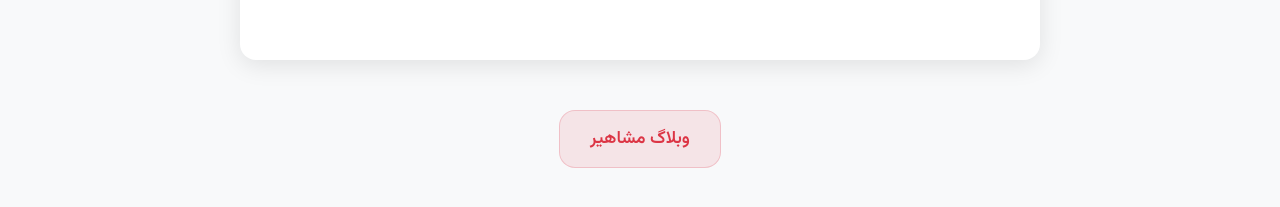
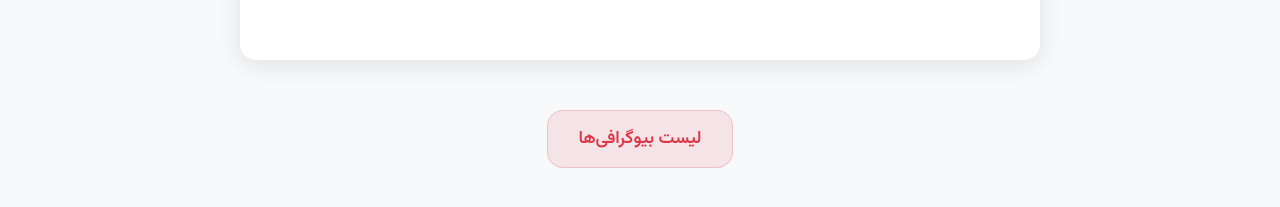
Before and after one commit to darkblog/darkblog.github.io, a Jekyll site: the page built from _posts/2025-7-5-68.md, in a window 1280 px wide and 900 px high, scrolled down 1654 px. Shown: the part 684-891 px from the top of the window. Built offline with Jekyll 4.4.1, drawn with Linux system fonts in a browser that asks for light colours; nearby versions of some CDN libraries.

Commit message:
Update post.html

```diff
--- a/_layouts/post.html
+++ b/_layouts/post.html
@@ -81,8 +81,8 @@
           {
             "@type": "ListItem",
             "position": 2,
-            "name": "وبلاگ مشاهیر",
-            "item": "https://indexes.ir/blog"
+            "name": "بیوگرافی",
+            "item": "https://indexes.ir/biography"
           },
           {
             "@type": "ListItem",
@@ -574,8 +574,8 @@
         </article>
 
         <div class="blog-button-container">
-            <a href="/blog" class="blog-button">
-                وبلاگ مشاهیر
+            <a href="/biography" class="blog-button">
+                لیست بیوگرافی‌ها
             </a>
         </div>
     </main>
```
